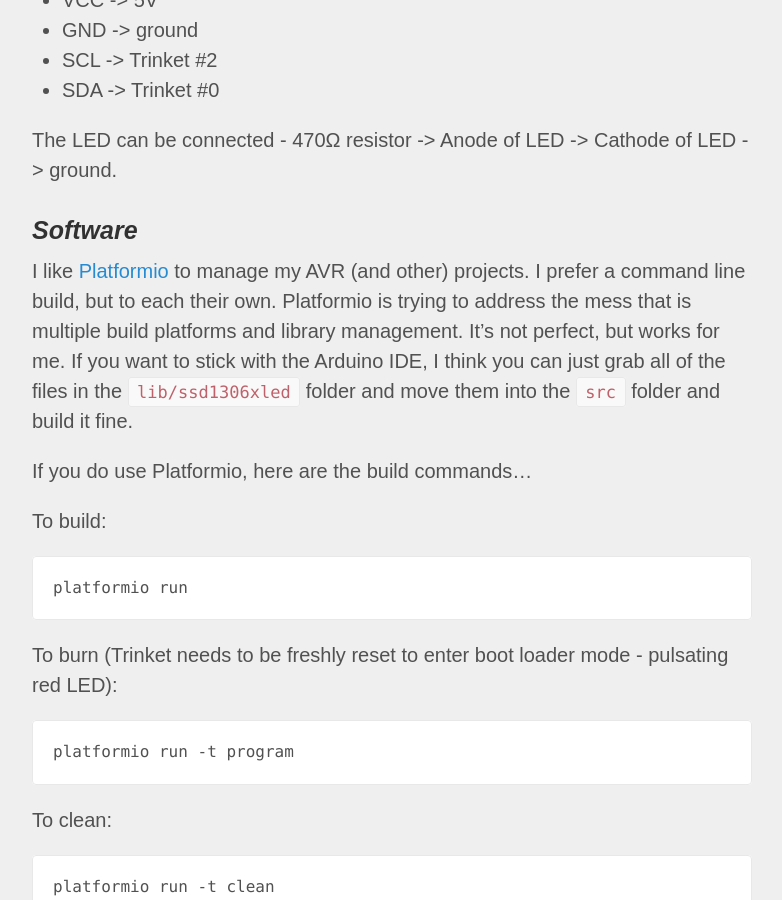
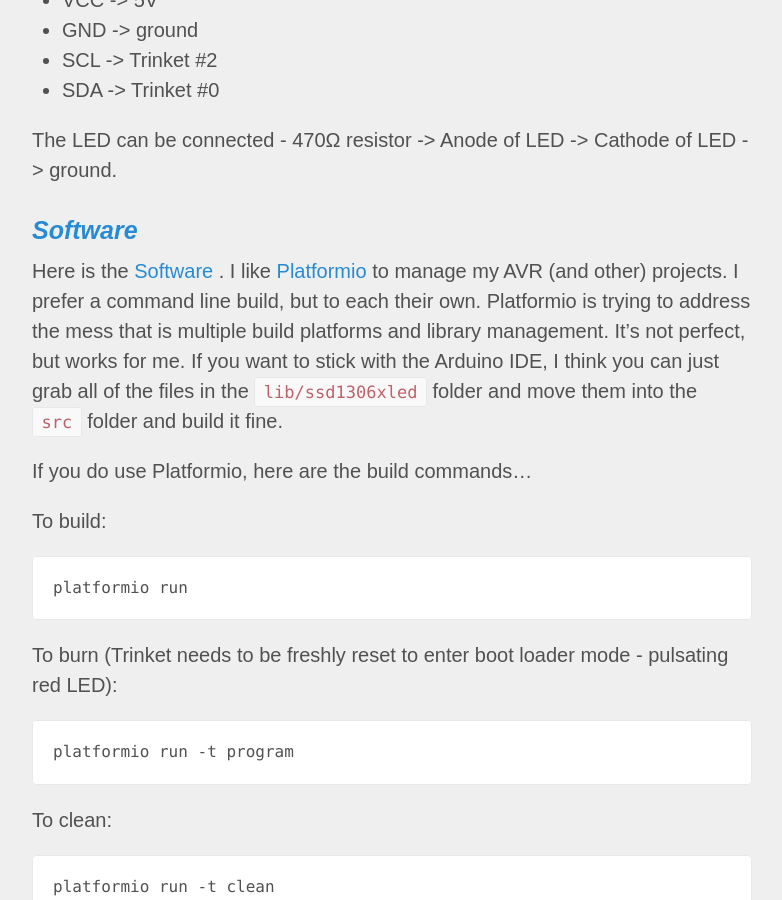
Before and after one commit to funkfinger/jaywiggins, a Jekyll site: the page built from _posts/2017-02-21-adafruit-trinket-based-sync-track-for-teenage-engineering-pocket-operators.md, in a window 1280 px wide and 900 px high, scrolled down 2197 px. Shown: the whole window, without its empty margins (248-1030 px from the left). Built offline with Jekyll 4.4.1, drawn with Linux system fonts in a browser that asks for light colours; comment, search, counter and statistics services are not loaded.

Commit message:
new post on t.e. p.o. - small edit 6

```diff
--- a/_posts/2017-02-21-adafruit-trinket-based-sync-track-for-teenage-engineering-pocket-operators.md
+++ b/_posts/2017-02-21-adafruit-trinket-based-sync-track-for-teenage-engineering-pocket-operators.md
@@ -51,9 +51,10 @@ The OLED display has 4 connections:
 The LED can be connected - 470Ω resistor -> Anode of LED -> Cathode of LED -> ground.
 
 
-### Software
+### [Software](https://github.com/funkfinger/trinket-tap-bpm-for-pocket-operator)
 
-I like [Platformio](http://platformio.org/) to manage my AVR (and other) projects. I prefer a command line build, but to each their own. Platformio is trying to address the mess that is multiple build platforms and library management. It's not perfect, but works for me. If you want to stick with the Arduino IDE, I think you can just grab all of the files in the `lib/ssd1306xled` folder and move them into the `src` folder and build it fine.
+Here is the [Software](https://github.com/funkfinger/trinket-tap-bpm-for-pocket-operator)
+. I like [Platformio](http://platformio.org/) to manage my AVR (and other) projects. I prefer a command line build, but to each their own. Platformio is trying to address the mess that is multiple build platforms and library management. It's not perfect, but works for me. If you want to stick with the Arduino IDE, I think you can just grab all of the files in the `lib/ssd1306xled` folder and move them into the `src` folder and build it fine.
 
 If you do use Platformio, here are the build commands...
 
```
